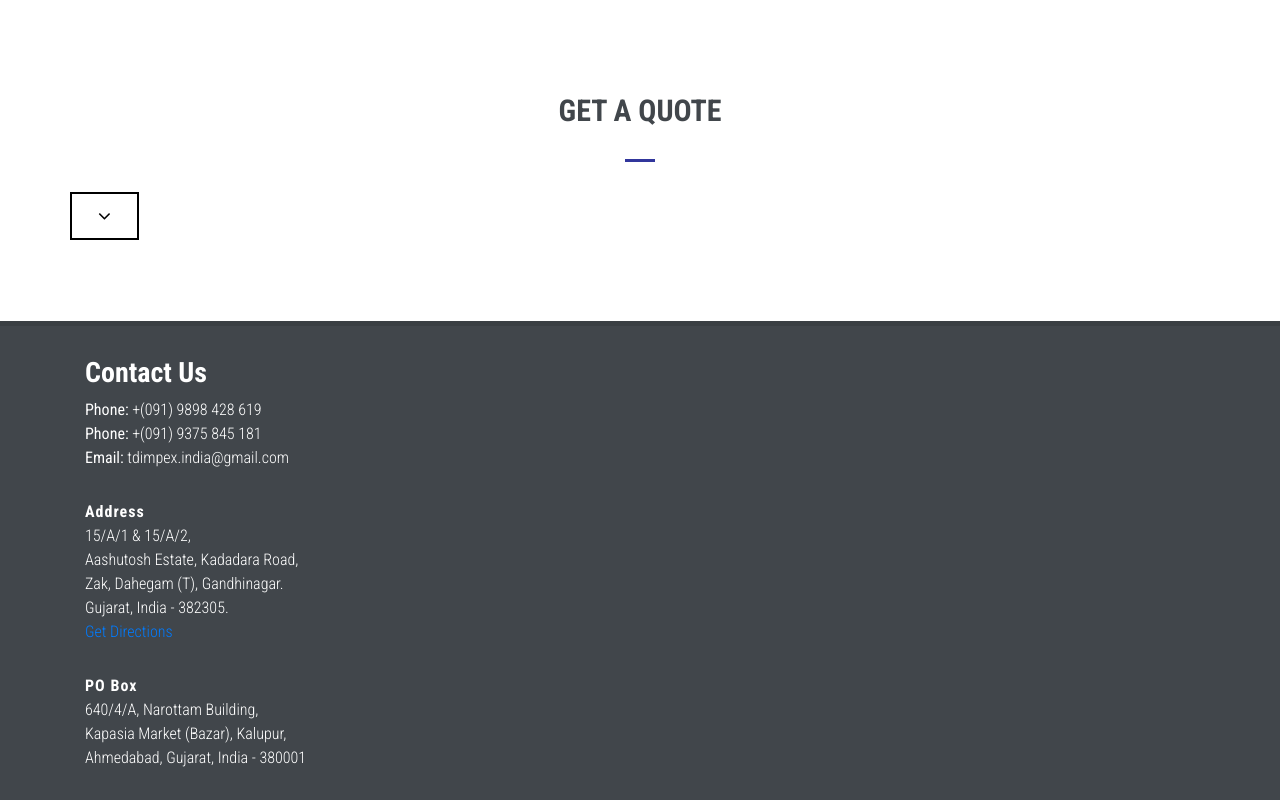
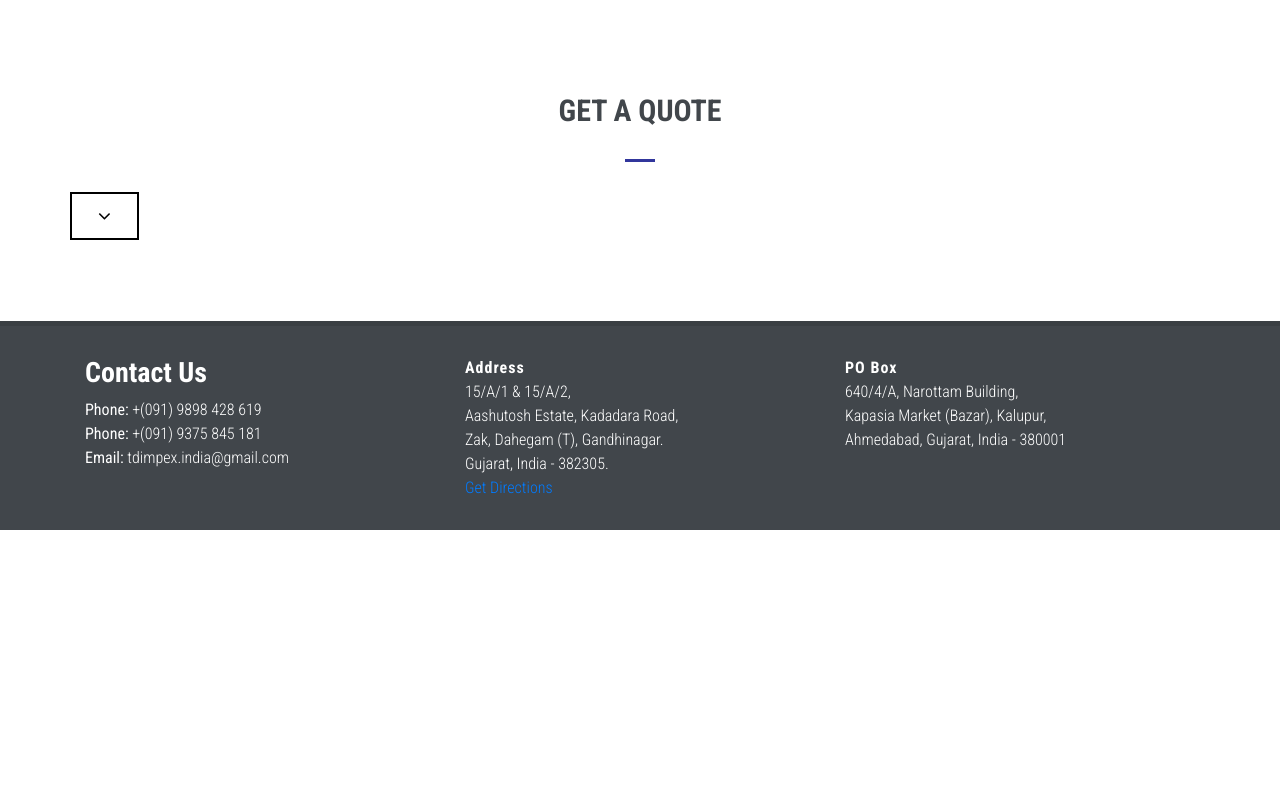
Before and after one commit to SamrendraS/T.D.Impex, a plain HTML site: page index.html in a window 1280 px wide. Shown: the part 3865-4665 px from the top of the page. After the commit the page ends 4395 px from the top, so only its background shows below. Drawn offline with nearby package versions, Linux system fonts and the light colour scheme.

Commit message:
Updated footer

```diff
--- a/index.html
+++ b/index.html
@@ -395,7 +395,7 @@
 <footer>
     <div class="container">
         <div class="row">
-            <div class="col-md-6">
+            <div class="col-md-4">
                 <div class="contact-left">
                     <h3>Contact Us</h3>
                     <div class="contact-info">
@@ -406,6 +406,13 @@
                                 <strong>Email:</strong><span> tdimpex.india@gmail.com</span><br>
                             </p>
                         </div>
+                    </div>
+                </div>
+            </div>
+            <div class="col-md-4">
+                <div class="contact-left">
+                    <div class="contact-info">
+                        <div class="phone-fax-email">
                         <address>
                             <strong>Address</strong>
                             <p>15/A/1 & 15/A/2,<br>
@@ -415,6 +422,14 @@
                             <a href="https://goo.gl/maps/CrjU4DMWyQ8atBwd9"  target="_blank" class="social-icon icon-white icon-facebook">Get Directions</a>
                             </p>
                         </address>
+                        </div>
+                    </div>
+                </div>
+            </div>
+            <div class="col-md-4">
+                <div class="contact-left">
+                    <div class="contact-info">
+                        <div class="phone-fax-email">
                         <address>
                             <strong>PO Box</strong>
                             <p>640/4/A, Narottam Building,<br>
@@ -422,8 +437,9 @@
                             Ahmedabad, Gujarat, India - 380001<br>
                             </p>
                         </address>
+                        </div>
                     </div>
-            </div>
+                </div>
             </div>
         </div>
     </div>
```
